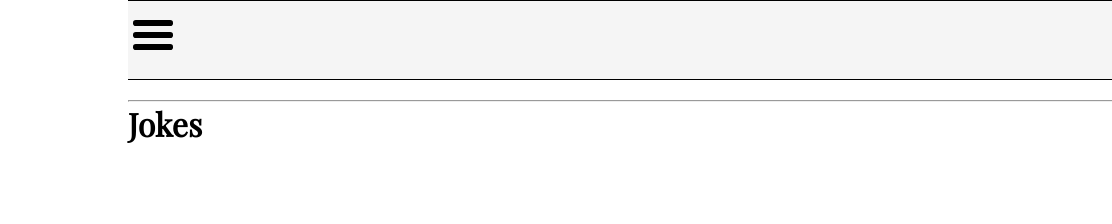
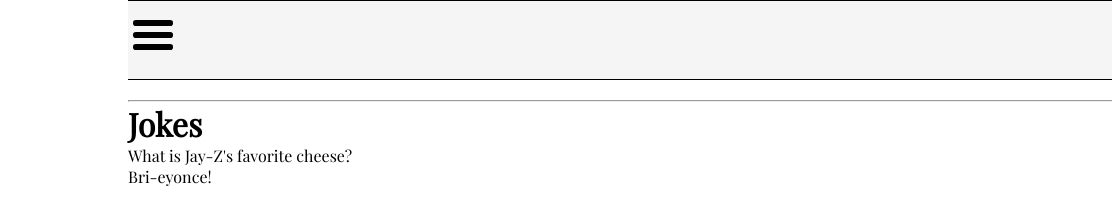
Before and after one commit to edubz/cheeseMonger.life, a plain HTML site: page jokes.html in a window 1280 px wide. Shown: the top 224 px of the page, 0-1112 px from the left. Drawn offline with nearby package versions, Linux system fonts and the light colour scheme.

Commit message:
added a cheesy joke

```diff
--- a/jokes.html
+++ b/jokes.html
@@ -38,7 +38,8 @@
     <hr>
     <h1>Jokes</h1>
     <img src="images/cheese.png" height="35px" width="35px" alt="" style="position: absolute; right: 0; top: 7px;">
-
+    <p>What is Jay-Z's favorite cheese?</p>
+    <p>Bri-eyonce!</p>
   </main>
   <footer></footer>
   <script src="js/nav.js"></script>
```
